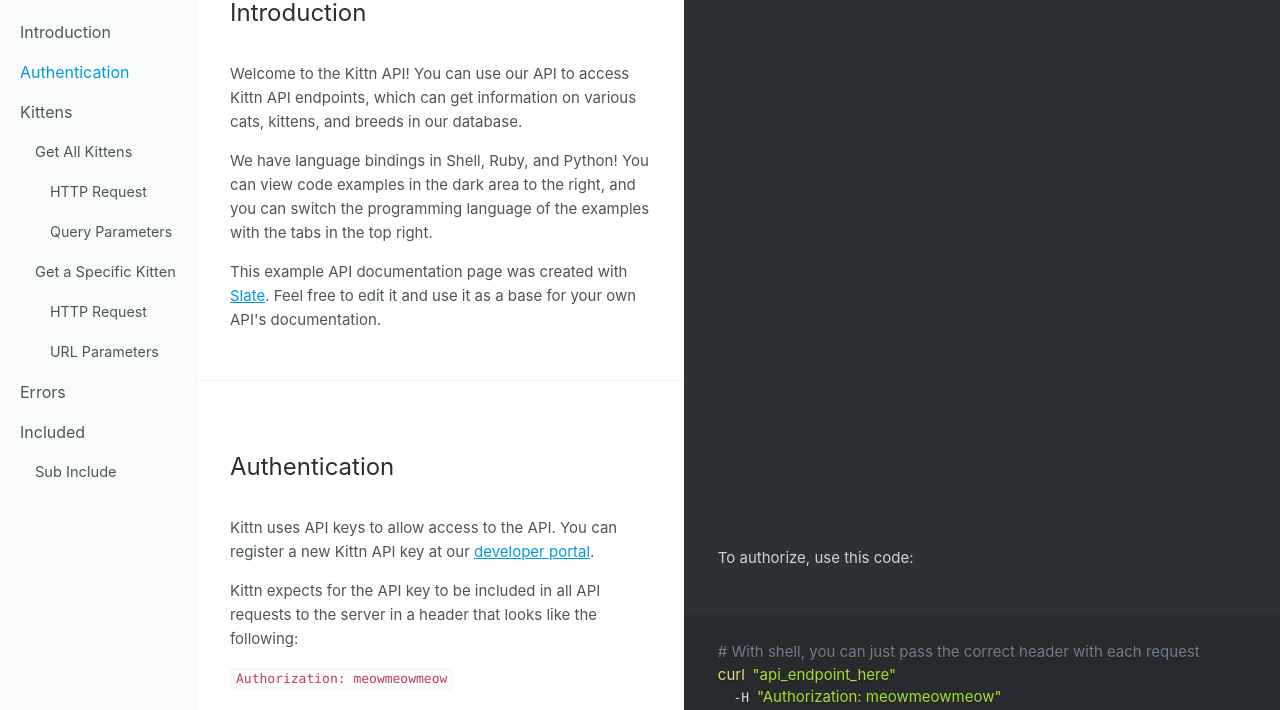
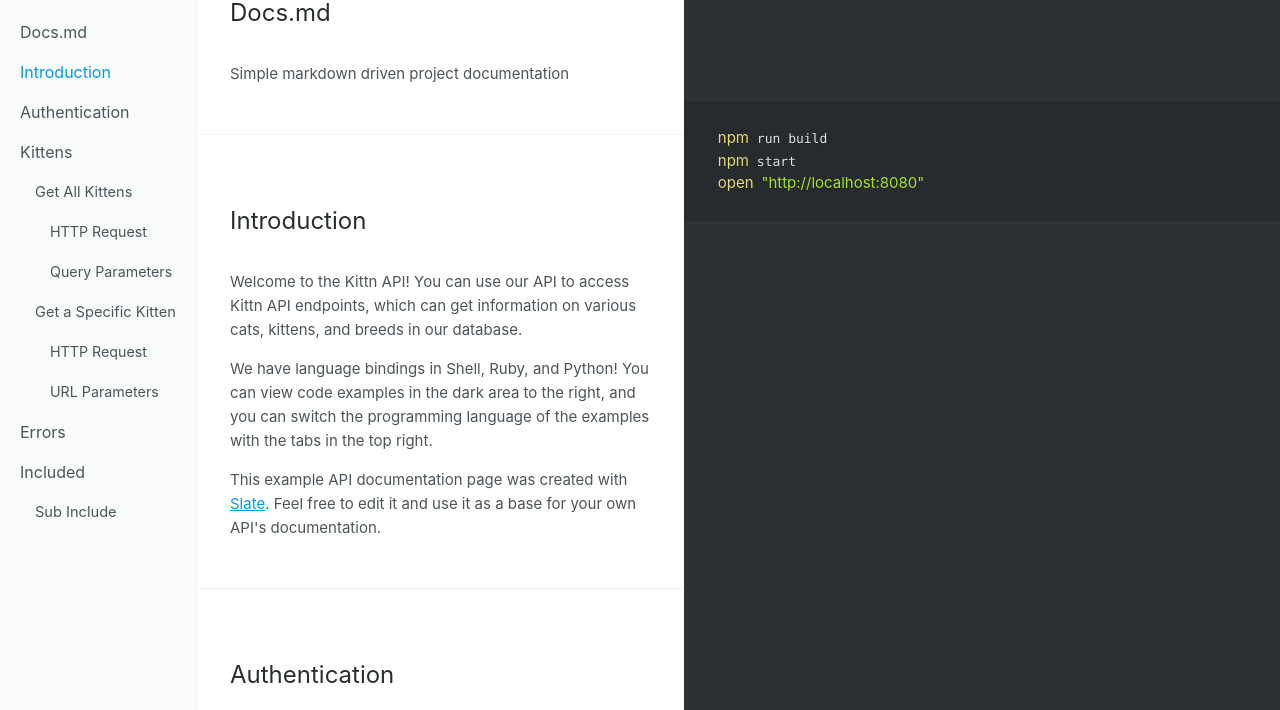
Before and after one commit to chr33s/docs, a website: page index.html in a window 1280 px wide. Shown: the part 73-783 px from the top of the page. Drawn offline with Linux system fonts and the light colour scheme.

Commit message:
update: readme

```diff
--- a/index.html
+++ b/index.html
@@ -19,6 +19,7 @@
 
       <div id="toc">
         <ul>
+<li><a href="#docs-md">Docs.md</a></li>
 <li><a href="#introduction">Introduction</a></li>
 <li><a href="#authentication">Authentication</a></li>
 <li><a href="#kittens">Kittens</a><ul>
@@ -46,7 +47,12 @@
 
     <main>
       <div class="content">
-        <h1 id="introduction">Introduction</h1>
+        <h1 id="docsmd">Docs.md</h1>
+<p>Simple markdown driven project documentation</p>
+<pre><code class="language-bash"><span class="token function">npm</span> run build
+<span class="token function">npm</span> start
+<span class="token function">open</span> <span class="token string">"http://localhost:8080"</span></code></pre>
+<h1 id="introduction">Introduction</h1>
 <p>Welcome to the Kittn API! You can use our API to access Kittn API endpoints, which can get information on various cats, kittens, and breeds in our database.</p>
 <p>We have language bindings in Shell, Ruby, and Python! You can view code examples in the dark area to the right, and you can switch the programming language of the examples with the tabs in the top right.</p>
 <p>This example API documentation page was created with <a href="https://github.com/tripit/slate">Slate</a>. Feel free to edit it and use it as a base for your own API&#39;s documentation.</p>
```
Also changed, not shown: README.md.
